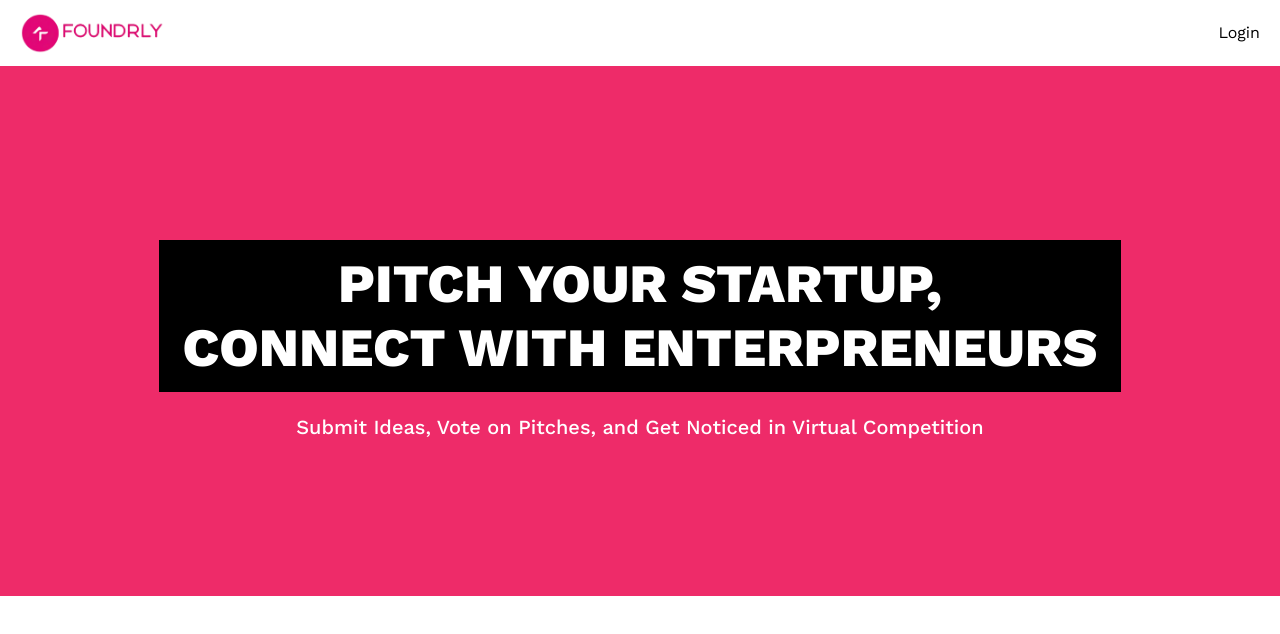
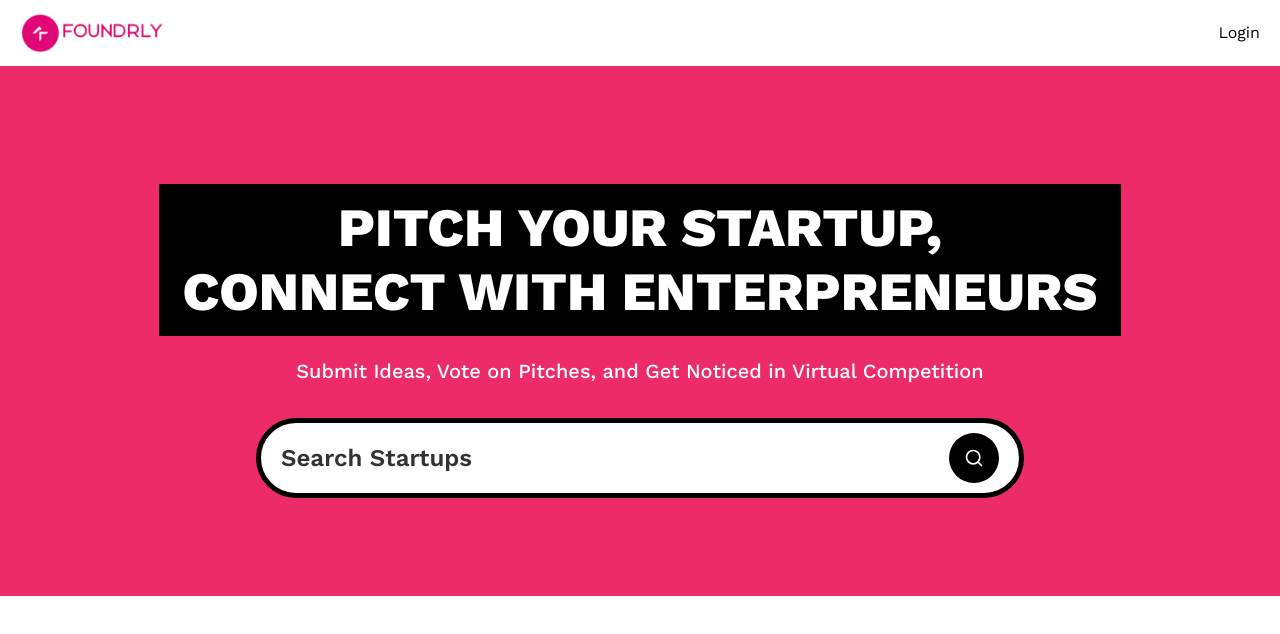
Before and after one commit to smartbooty69/Foundrly, a Next.js app: page / in a window 1280 px wide. Shown: the top 634 px of the page. Built offline with nearby package versions, Linux system fonts and the light colour scheme; no server answers.

Commit message:
Search Form

```diff
--- a/app/(root)/layout.tsx
+++ b/app/(root)/layout.tsx
@@ -1,4 +1,4 @@
-import Navbar from '../components/Navbar'
+import Navbar from '../../components/Navbar'
 
 export default function Layout({children}:Readonly<{children:React.ReactNode}>) {
     return (
--- a/app/(root)/page.tsx
+++ b/app/(root)/page.tsx
@@ -1,12 +1,22 @@
-import Image from "next/image";
+import SearchForm from "../../components/SearchForm";
 
-export default function Home() {
+export default async function Home({searchParams}:{
+  searchParams: Promise<{ query?:string }>
+}) {
+
+  const  query  = await (await searchParams).query;
+
   return (
     <>
 
     <section className="pink_container">
+
       <h1 className="heading">pitch your startup,<br/> Connect with enterpreneurs</h1>
+
       <p className="sub-heading !max-w-3xl">Submit Ideas, Vote on Pitches, and Get Noticed in Virtual Competition</p>
+
+      <SearchForm query={query} />
+
     </section>
 
     </>
--- /dev/null
+++ b/components/SearchForm.tsx
@@ -0,0 +1,32 @@
+import Form from 'next/form'
+import SearchFormReset from './SearchFormReset'
+import { Search } from 'lucide-react'
+
+const SearchForm = ({query}: {query?:string}) => {
+
+    return (
+
+        <Form action="/" scroll={false} className="search-form">
+
+        <input
+            name='query'
+            defaultValue={query}
+            className="search-input"
+            placeholder="Search Startups"
+        />
+
+        <div className="flex gap-2">
+            {query && <SearchFormReset />}
+
+            <button type="submit" className="search-btn text-white">
+                <Search className='size-5'/>
+            </button>
+
+        </div>
+
+        </Form>
+
+    )
+}
+
+export default SearchForm
--- /dev/null
+++ b/components/SearchFormReset.tsx
@@ -0,0 +1,22 @@
+'use client'
+import { X } from 'lucide-react';
+import Link from 'next/link';
+import React from 'react'
+
+const SearchFormReset = () => {
+
+    const reset = () => {
+        const form = document.querySelector('.search-form') as HTMLFormElement;
+        if (form) form.reset();
+    }
+
+  return (
+    <button type="reset" onClick={reset}>
+        <Link href="/" className="search-btn text-white">
+            <X className="size-5" />
+        </Link>
+    </button>
+  )
+}
+
+export default SearchFormReset
--- /dev/null
+++ b/components/ui/button.tsx
@@ -0,0 +1,57 @@
+import * as React from "react"
+import { Slot } from "@radix-ui/react-slot"
+import { cva, type VariantProps } from "class-variance-authority"
+
+import { cn } from "@/lib/utils"
+
+const buttonVariants = cva(
+  "inline-flex items-center justify-center gap-2 whitespace-nowrap rounded-md text-sm font-medium transition-colors focus-visible:outline-none focus-visible:ring-1 focus-visible:ring-ring disabled:pointer-events-none disabled:opacity-50 [&_svg]:pointer-events-none [&_svg]:size-4 [&_svg]:shrink-0",
+  {
+    variants: {
+      variant: {
+        default:
+          "bg-primary text-primary-foreground shadow hover:bg-primary/90",
+        destructive:
+          "bg-destructive text-destructive-foreground shadow-sm hover:bg-destructive/90",
+        outline:
+          "border border-input bg-background shadow-sm hover:bg-accent hover:text-accent-foreground",
+        secondary:
+          "bg-secondary text-secondary-foreground shadow-sm hover:bg-secondary/80",
+        ghost: "hover:bg-accent hover:text-accent-foreground",
+        link: "text-primary underline-offset-4 hover:underline",
+      },
+      size: {
+        default: "h-9 px-4 py-2",
+        sm: "h-8 rounded-md px-3 text-xs",
+        lg: "h-10 rounded-md px-8",
+        icon: "h-9 w-9",
+      },
+    },
+    defaultVariants: {
+      variant: "default",
+      size: "default",
+    },
+  }
+)
+
+export interface ButtonProps
+  extends React.ButtonHTMLAttributes<HTMLButtonElement>,
+    VariantProps<typeof buttonVariants> {
+  asChild?: boolean
+}
+
+const Button = React.forwardRef<HTMLButtonElement, ButtonProps>(
+  ({ className, variant, size, asChild = false, ...props }, ref) => {
+    const Comp = asChild ? Slot : "button"
+    return (
+      <Comp
+        className={cn(buttonVariants({ variant, size, className }))}
+        ref={ref}
+        {...props}
+      />
+    )
+  }
+)
+Button.displayName = "Button"
+
+export { Button, buttonVariants }
--- a/package.json
+++ b/package.json
@@ -14,6 +14,7 @@
     "react-dom": "$react-dom"
   },
   "dependencies": {
+    "@radix-ui/react-slot": "^1.1.1",
     "@tailwindcss/typography": "^0.5.15",
     "class-variance-authority": "^0.7.1",
     "clsx": "^2.1.1",
```
Also changed, not shown: components/Navbar.tsx (renamed from app/components/Navbar.tsx), 1 other file (tests, documents, lock files or other folders).
